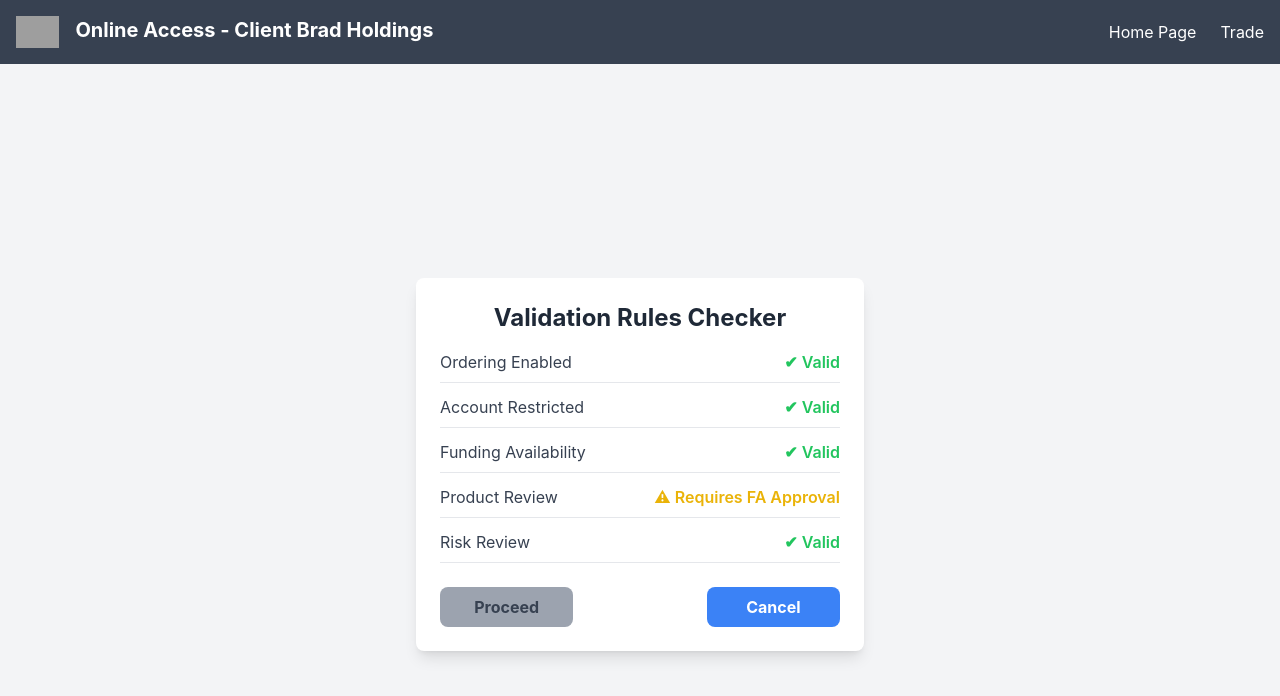
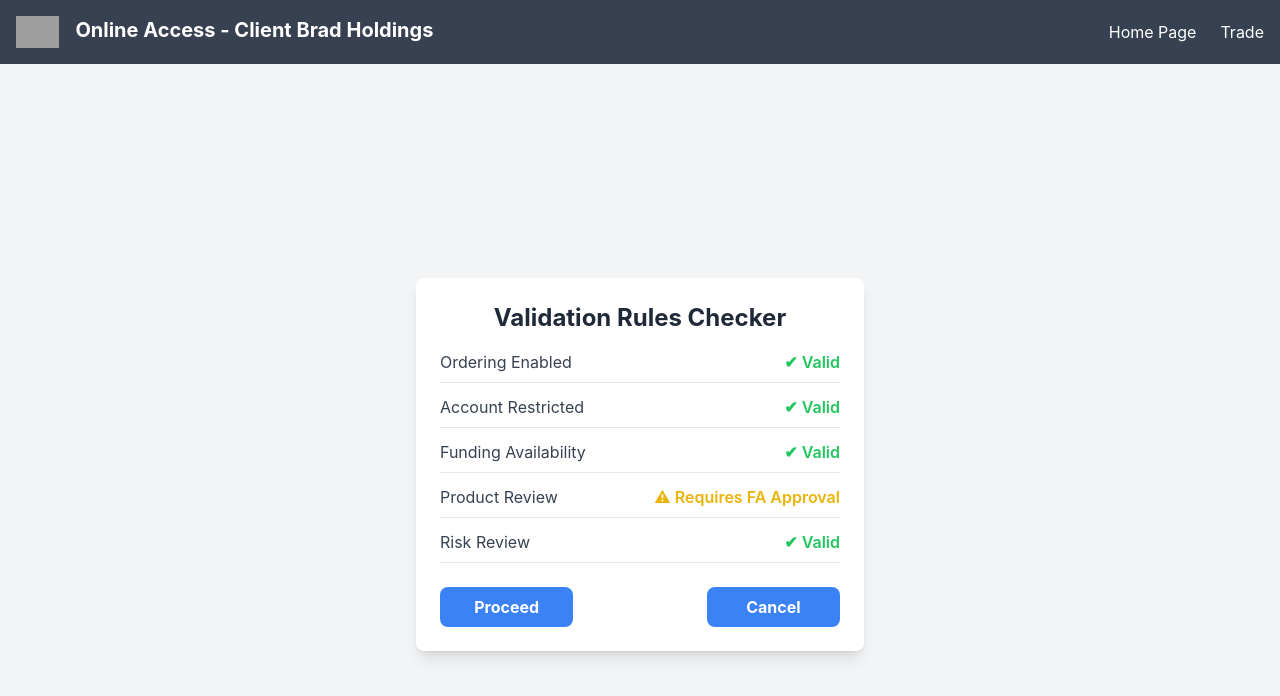
Before and after one commit to Plutus-Party-Codefest-2024/2024_Codefest_plutus, a React (Create React App) app: page /verify3 in a window 1280 px wide. Shown: the top 696 px of the page. Built offline with nearby package versions, Linux system fonts and the light colour scheme; grey boxes are pictures that could not be loaded.

Commit message:
proceed button enabled

```diff
--- a/src/components/client3-verify/Verify3.jsx
+++ b/src/components/client3-verify/Verify3.jsx
@@ -125,8 +125,7 @@ const Verify3 = () => {
                     )}
 
                     <div class="mt-6 flex justify-between space-x-4">
-                        <button class="bg-blue-500 text-white font-bold py-2 rounded-lg hover:bg-blue-600 transition w-1/3
-                                        disabled:bg-gray-400 disabled:text-gray-700 disabled:cursor-not-allowed" onClick={handleClick1} disabled>
+                        <button class="bg-blue-500 text-white font-bold py-2 rounded-lg hover:bg-blue-600 transition w-1/3" onClick={handleClick1}>
                             Proceed
                         </button>
                         <button class="bg-blue-500 text-white font-bold py-2 rounded-lg hover:bg-blue-600 transition w-1/3" onClick={handleClick1}>
```
